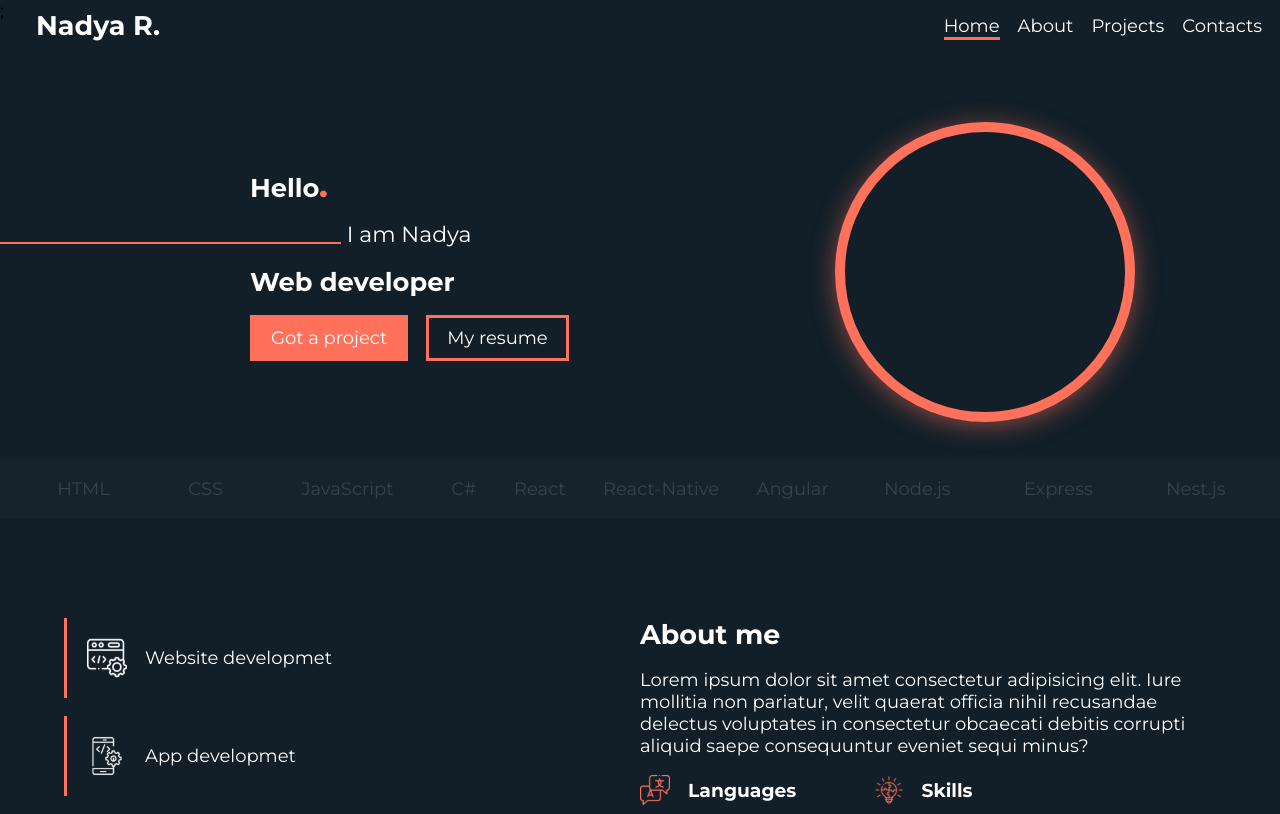
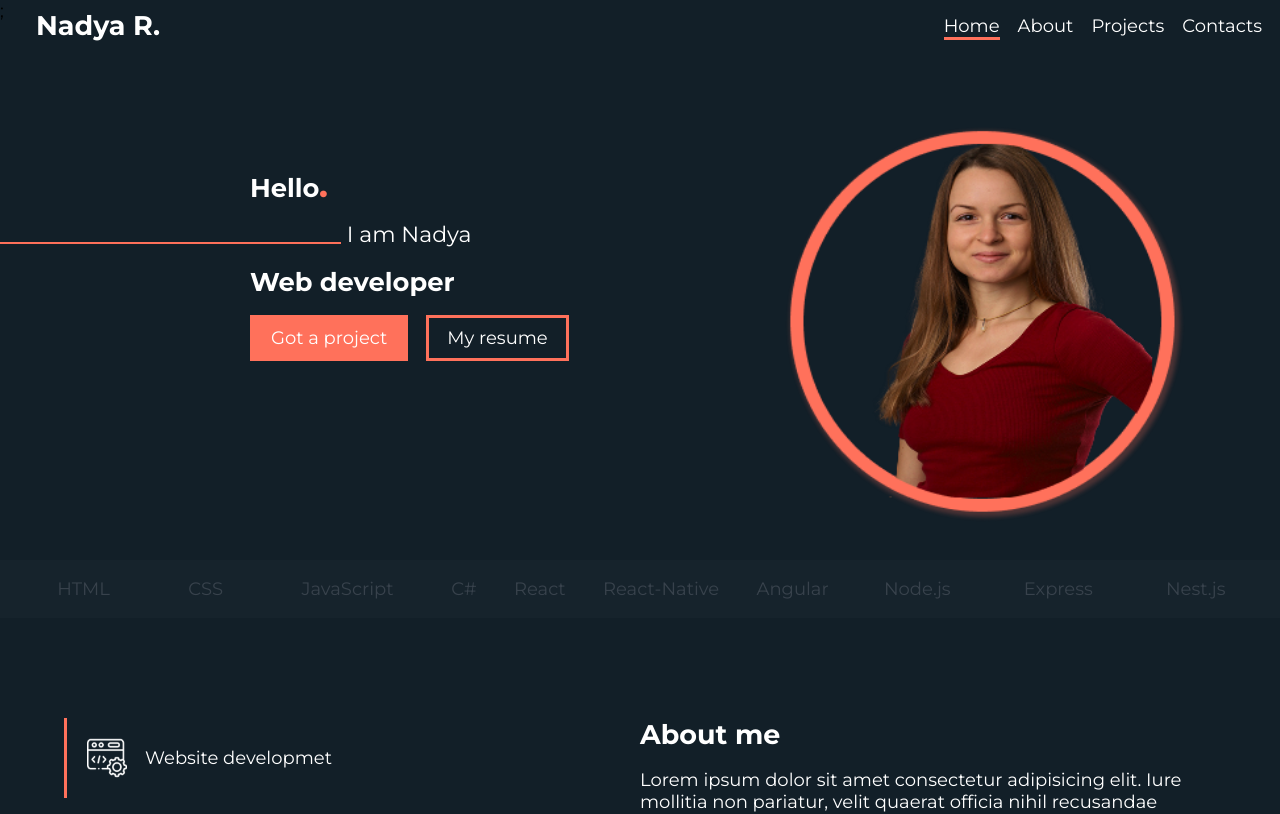
Before and after one commit to nrasheva/nadezhda-rasheva, a React (Vite) app: page / in a window 1280 px wide. Shown: the top 814 px of the page. Built offline with nearby package versions, Linux system fonts and the light colour scheme.

Commit message:
Updated styles

```diff
--- a/src/components/Pages/Home.jsx
+++ b/src/components/Pages/Home.jsx
@@ -1,6 +1,7 @@
 import { MainButton } from "../UI/Button";
 import styles from "./Home.module.css";
 import buttonStyles from "../UI/Button.module.css";
+import photo from "../../assets/photo.png";
 
 export const Home = ({ contactRef }) => {
 
@@ -41,7 +42,7 @@ export const Home = ({ contactRef }) => {
           </div>
         </div>
         <div className={styles["home-photo"]}>
-          <div className={styles["photo-field"]}></div>
+          <img className={styles["photo-field"]} src={photo} />
         </div>
       </div>
       <div className={styles["home-line"]}>
--- a/src/components/Pages/Home.module.css
+++ b/src/components/Pages/Home.module.css
@@ -47,12 +47,8 @@
 }
 
 .photo-field {
-  width: 300px;
-  height: 300px;
-  border-radius: 50%;
-  border: 10px solid var(--secondary);
-  /* box-shadow: var(--secondary-transparent) 0px 10px 50px; */
-  box-shadow: var(--secondary-transparent) 0px 4px 24px;
+  width: 400px;
+  height: 400px;
 }
 
 .home-buttons {
```
